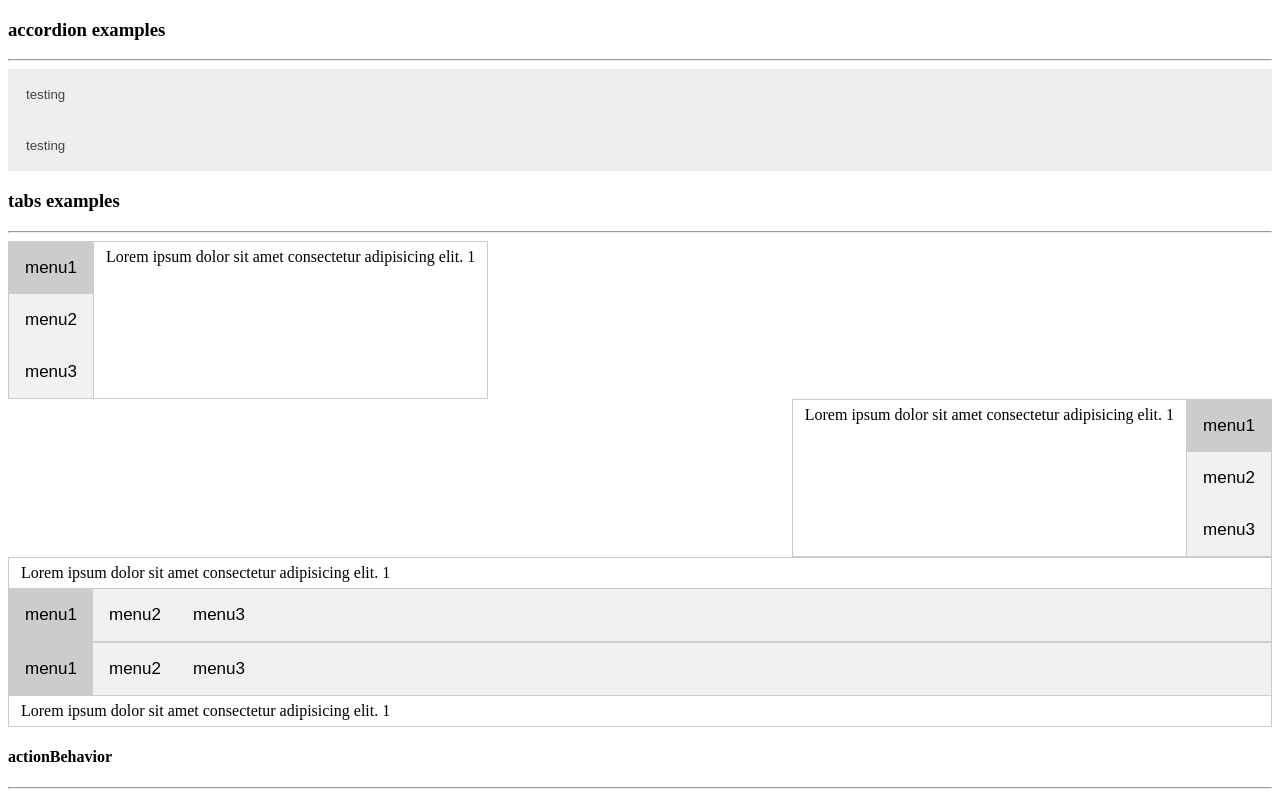
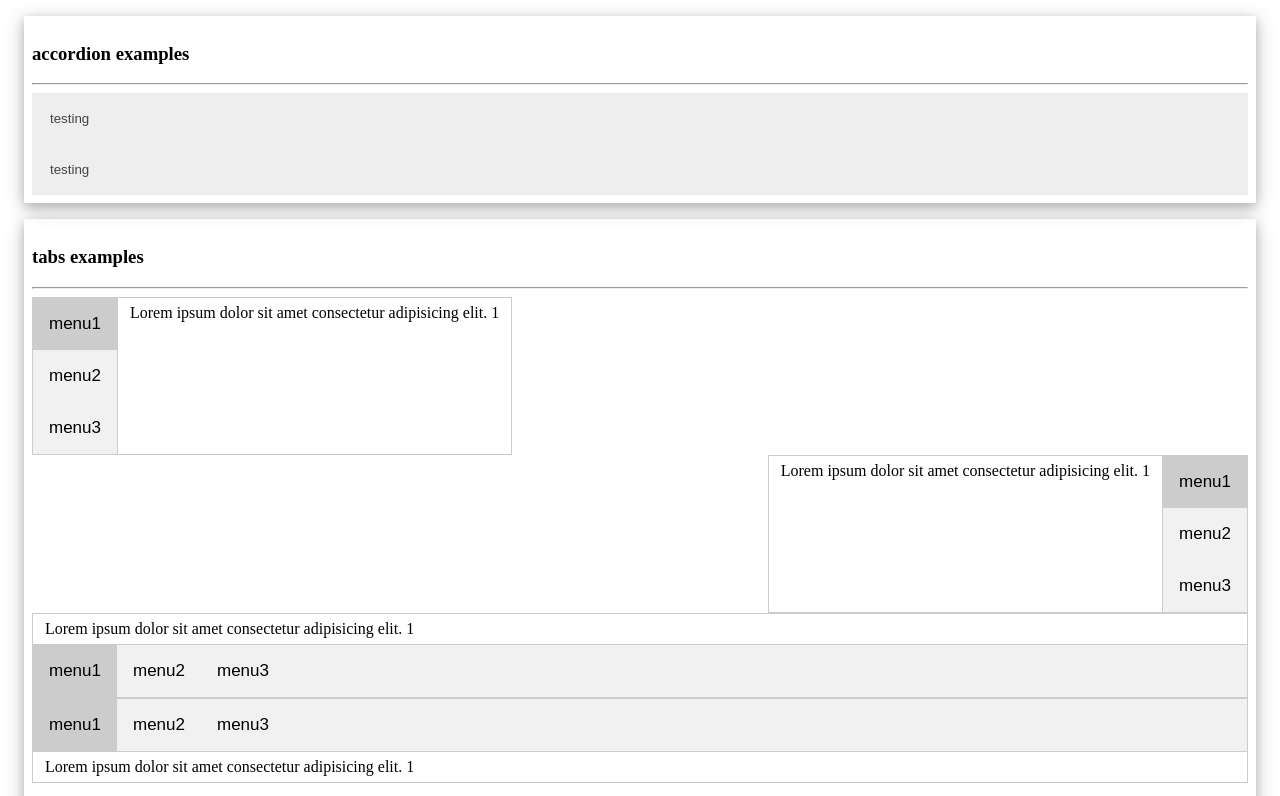
Before and after one commit to caizhiyuannn/w3schools-vue-components, a Vue app: page / in a window 1280 px wide. Shown: the top 796 px of the page. Built offline with nearby package versions, Linux system fonts and the light colour scheme.

Commit message:
更改组件展示逻辑

```diff
--- a/src/app.vue
+++ b/src/app.vue
@@ -1,10 +1,8 @@
 <template>
   <div class="app">
-    <accordion-example></accordion-example>
-    <tabs-example></tabs-example>
-    <menu-example></menu-example>
-    <menu-search-example />
-    <menu-side-example />
+    <w3c-card v-for="(comp, index) in comps" :key="index">
+      <component :is="comp" />
+    </w3c-card>
   </div>
 </template>
 
@@ -14,15 +12,28 @@ import Accordion from './views/accordion';
 import Menu from './views/menu/menu.vue';
 import MenuSearch from './views/menu/menu-search';
 import MenuSide from './views/menu/menu-side';
+import Card from './components/card';
 
 export default {
   name: 'app',
   components: {
+    [Card.name]: Card,
     [MenuSide.name]: MenuSide,
     'menu-search-example': MenuSearch,
     'menu-example': Menu,
     'tabs-example': Tabs,
     'accordion-example': Accordion
+  },
+  data() {
+    return {
+      comps: [
+        Accordion.name,
+        Tabs.name,
+        Menu.name,
+        MenuSearch.name,
+        MenuSide.name
+      ]
+    };
   },
   methods: {
     action(event) {
```
